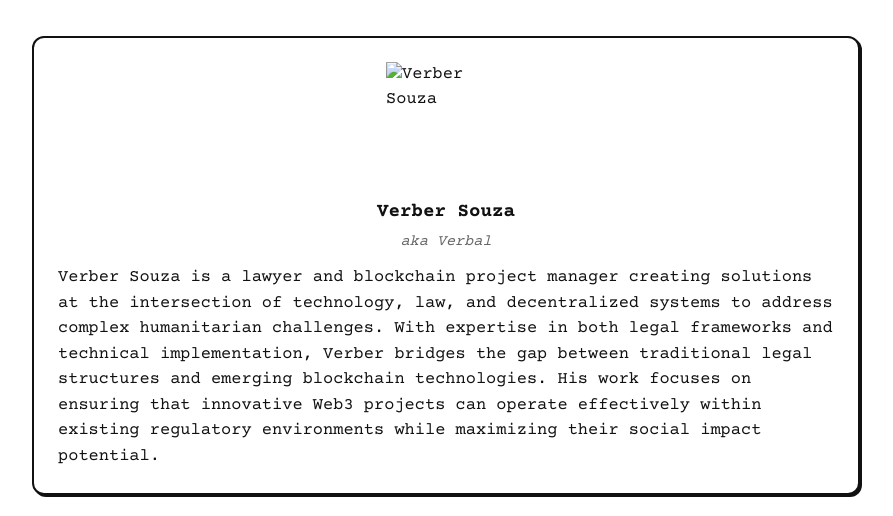
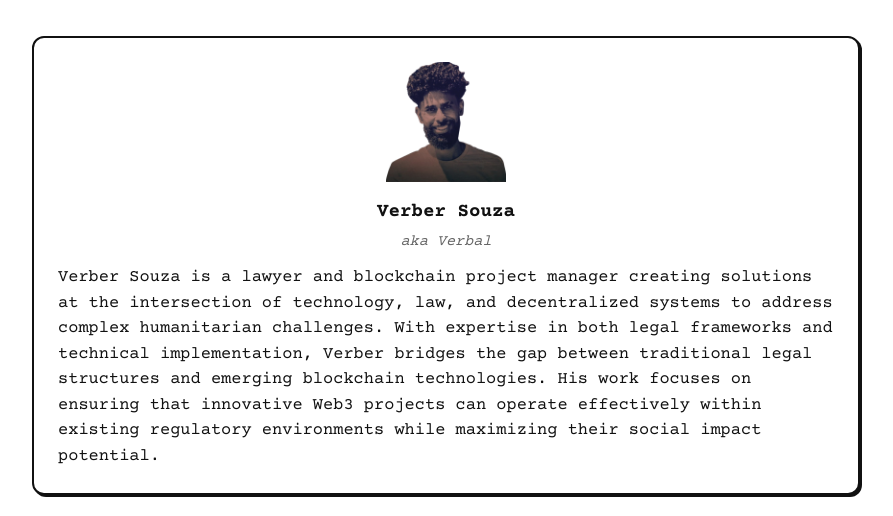
Before and after one commit to ReFaz0x/refaz0x, a plain HTML site: page team.html in a window 1280 px wide. Shown: the part 191-707 px from the top of the page, without its empty margins (194-1087 px from the left). Drawn offline with nearby package versions, Linux system fonts and the light colour scheme.

Commit message:
Update team.html

```diff
--- a/team.html
+++ b/team.html
@@ -26,7 +26,7 @@
     <section class="section">
       <div class="team-grid">
         <article class="team-member">
-          <img src="verber-avatar.jpg" alt="Verber Souza" class="avatar" style="margin: 0 auto 1rem; display: block;" />
+          <img src="verber-avatar.png" alt="Verber Souza" class="avatar" style="margin: 0 auto 1rem; display: block;" />
           <h3><a href="https://verbersouza.github.io" target="_blank" rel="noopener">Verber Souza</a></h3>
           <p class="aka">aka Verbal</p>
           <p>Verber Souza is a lawyer and blockchain project manager creating solutions at the intersection of technology, law, and decentralized systems to address complex humanitarian challenges. With expertise in both legal frameworks and technical implementation, Verber bridges the gap between traditional legal structures and emerging blockchain technologies. His work focuses on ensuring that innovative Web3 projects can operate effectively within existing regulatory environments while maximizing their social impact potential.</p>
```
